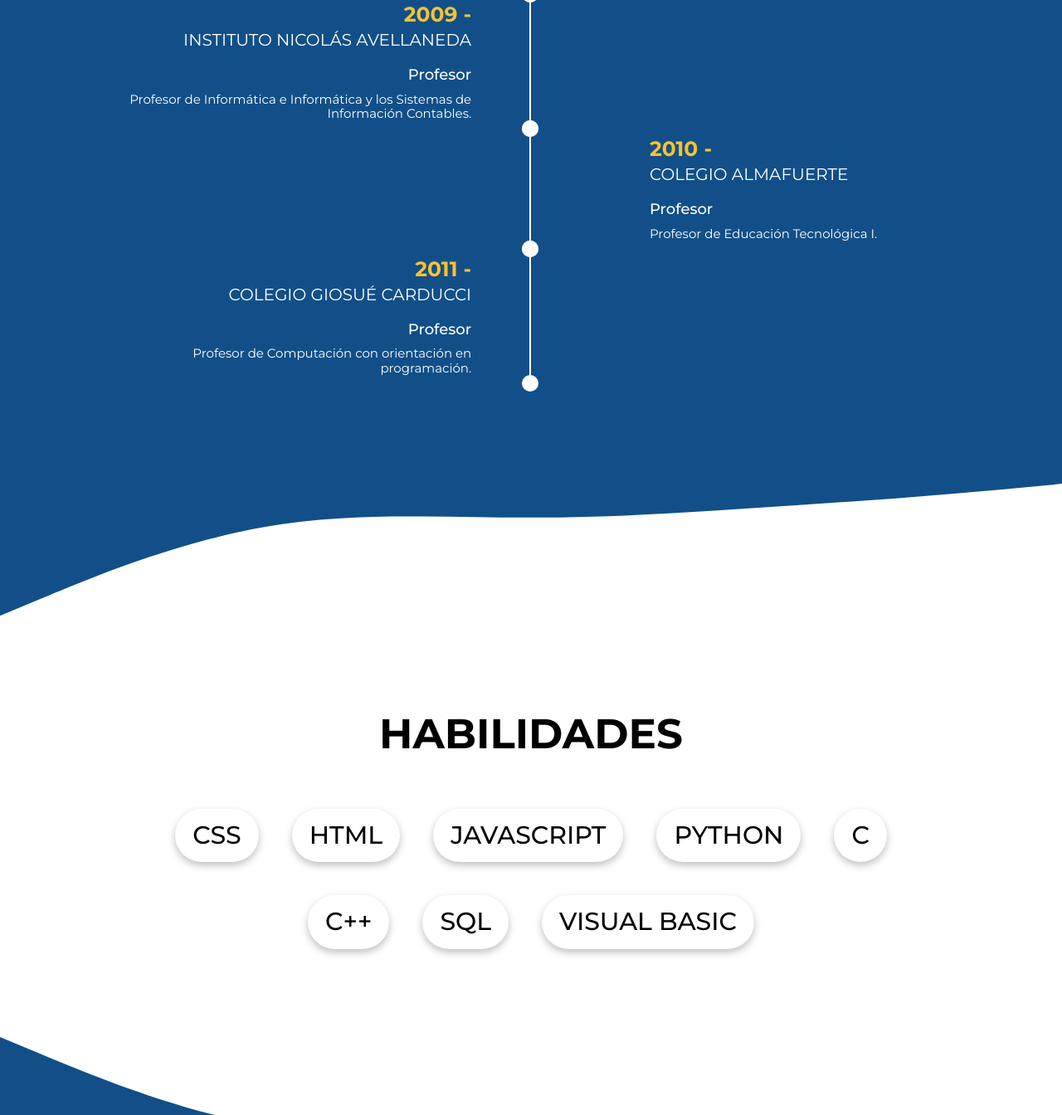
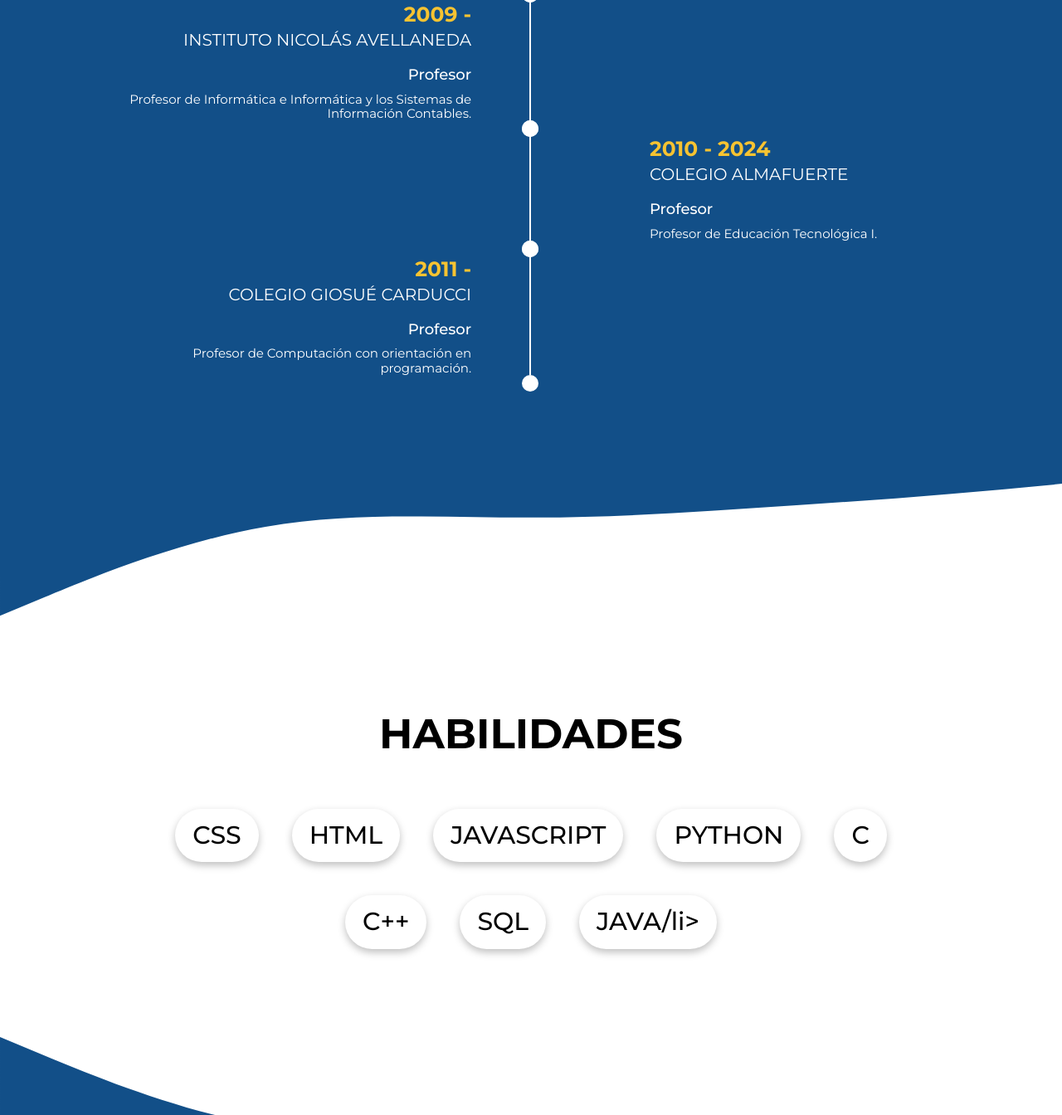
Before and after one commit to VildandenTuc/Proyecto_Resume-oficial-de-Guido-Albarracin, a plain HTML site: page index.html in a window 1280 px wide. Shown: the part 1337-2681 px from the top of the page at 83% size. Drawn offline with nearby package versions, Linux system fonts and the light colour scheme.

Commit message:
update html

```diff
--- a/index.html
+++ b/index.html
@@ -96,7 +96,7 @@
                 <div class="empty"></div>
                 <div class="line"></div>
                 <div class="experience">
-                    <div class="experience-date">2010 - </div>
+                    <div class="experience-date">2010 - 2024</div>
                     <div class="experience-company">Colegio Almafuerte</div>
                     <div class="experience-position">Profesor</div>
                     <div class="experience-description">
@@ -129,7 +129,7 @@
                 <li class="skills-skill">C</li>
                 <li class="skills-skill">C++</li>
                 <li class="skills-skill">SQL</li>
-                <li class="skills-skill">VISUAL BASIC</li>
+                <li class="skills-skill">JAVA/li>
             </ul>
         </section>
     </div>
```
Also changed, not shown: en.html (+2 -2 lines).
